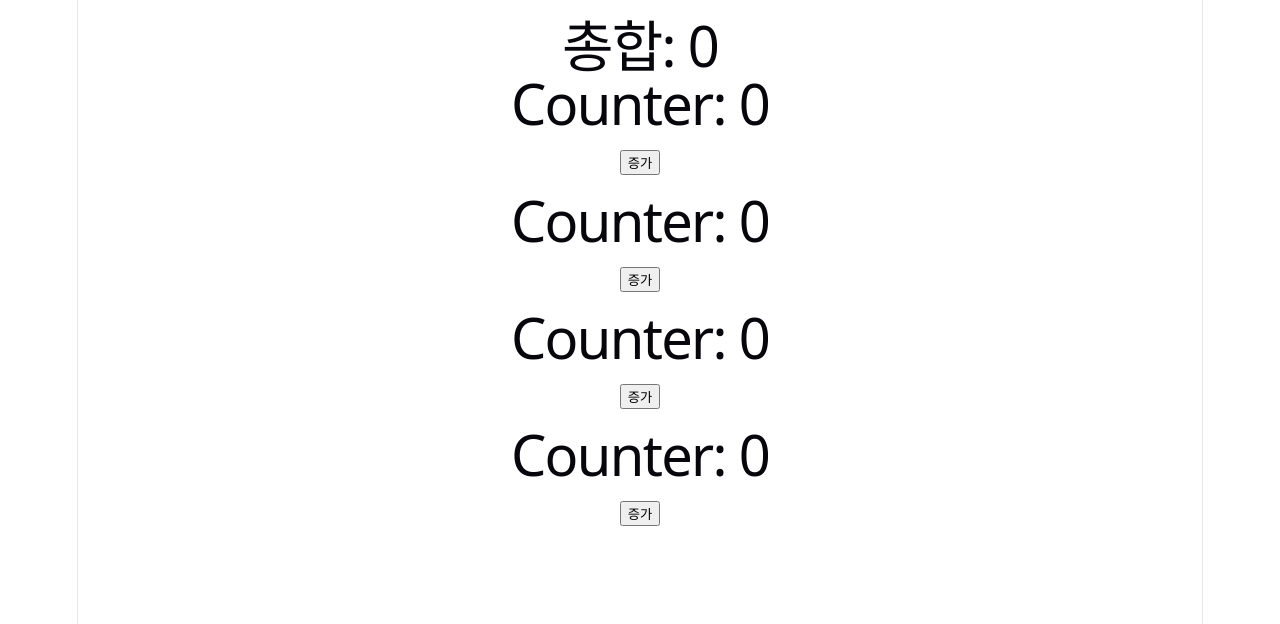
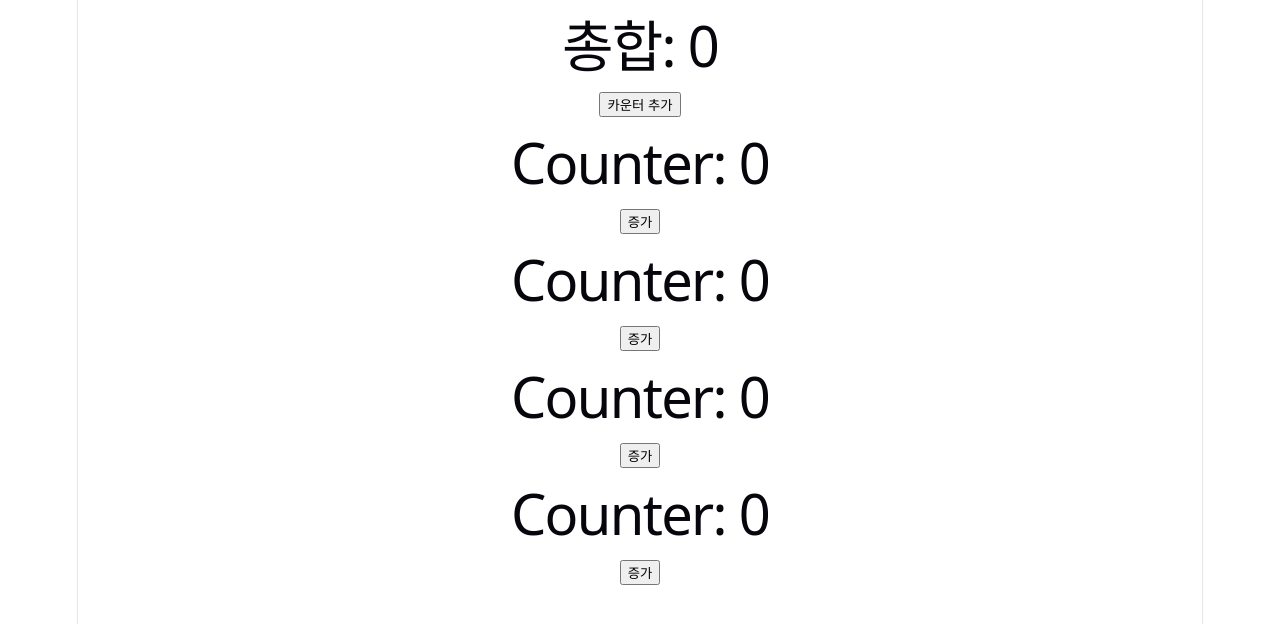
Before and after one commit to STdust37/w26w04-state-hoisting, a React (Vite) app: page / in a window 1280 px wide. Shown: the top 624 px of the page. Built offline with nearby package versions, Linux system fonts and the light colour scheme.

Commit message:
✨동적 카운터 추가

```diff
--- a/src/App.jsx
+++ b/src/App.jsx
@@ -5,16 +5,6 @@ function App() {
   // counts 상태를 배열로 관리
   const [counts, setCounts] = useState([0, 0, 0, 0])
 
-  // // index에 해당하는 counts 값을 1 증가시키는 함수
-  // const onIncrement = (index) => {
-  //   // 상태를 업데이트할 때는 항상 새로운 배열을 만들어서 설정
-  //   setCounts(prevCounts => {
-  //     const newCounts = [...prevCounts] // Spread syntax로 배열 복사
-  //     newCounts[index] += 1
-
-  //     return newCounts
-  //   })
-  // }
 
   // map 메서드를 사용하여 불변성을 유지하면서 특정 인덱스의 값만 증가
   const onIncrement = (index) => {
@@ -25,12 +15,21 @@ function App() {
     )
   }
 
+
+  // 배열에 새로운 카운터 값을 추가 (초기값 0)
+  const onAddCounter = () => {
+    setCounts(prevCounts => [...prevCounts, 0])
+  }
+
   // counts 배열의 모든 값을 더함
   const total = counts.reduce((sum, current) => sum + current, 0)
 
   return (
     <div>
       <h1>총합: {total}</h1>
+      <button onClick={onAddCounter}>
+        카운터 추가
+      </button>
       {
         // map 메서드로 counts 배열을 순회하며 Counter 컴포넌트 렌더링
         counts.map((count, index) => (
```
